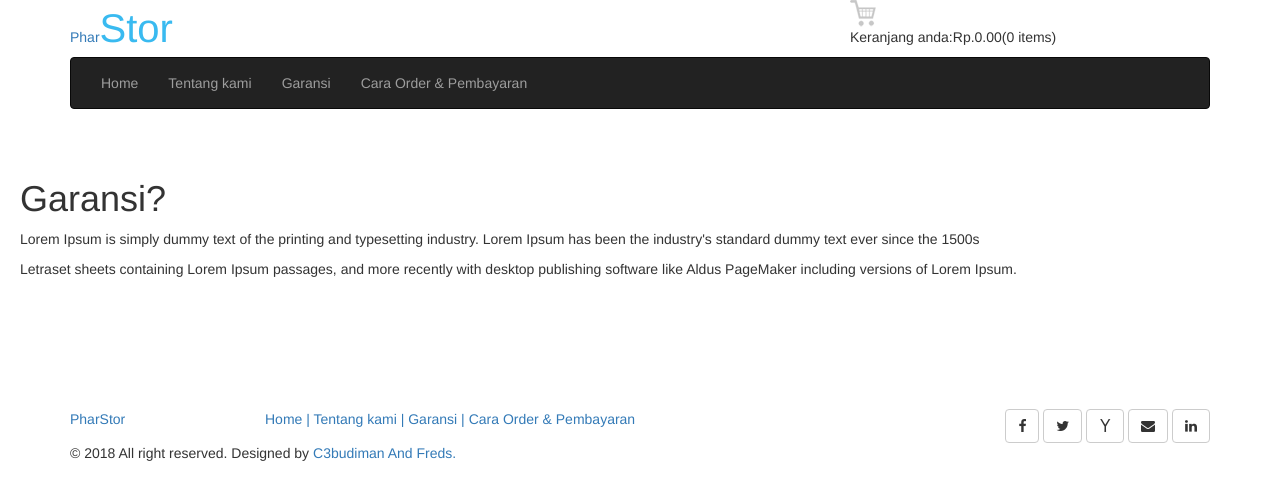
After one commit to c3budiman/Pharstor, a Django app: page /garansi/ in a window 1280 px wide. The commit adds this page. Shown: the top 500 px of the page. Run offline with Django 3.2, Linux system fonts and the light colour scheme; style sheets or scripts are compiled from the project's sources; parts of the project's set-up code (start-up, migrations or seed data) failed here and were passed over; some libraries are stand-ins or nearby versions.

Commit message:
adding pages, fixing  bugs

```diff
--- a/cart/templates/cart/detail.html
+++ b/cart/templates/cart/detail.html
@@ -36,7 +36,7 @@
                                 <input type="submit" value="Update" />
                             </form>
                         </td>
-                        <td><a href="{% url "cart:cart_remove" product.id %}">Hapus</a></td>
+                        <td><a class="btn btn-danger" href="{% url "cart:cart_remove" product.id %}"><i class="fa fa-trash"></i> Hapus</a></td>
                         <td class="num">Rp.{{ item.price }}</td>
                         <td class="num">Rp.{{ item.total_price }}</td>
                     </tr>
--- a/shop/templates/shop/base.html
+++ b/shop/templates/shop/base.html
@@ -39,9 +39,9 @@
                             <div class="collapse navbar-collapse" id="myNavbar">
                                 <ul class="nav navbar-nav site_nav_menu1"  >
                                     <li class="first " ><a href="/">Home</a></li>
-                                    <li><a href="#">Tentang kami</a></li>
-                                    <li><a href="#">Garansi</a></li>
-                                    <li><a href="#">Cara Order & Pembayaran</a></li>
+                                    <li><a href="/tentang">Tentang kami</a></li>
+                                    <li><a href="/garansi">Garansi</a></li>
+                                    <li><a href="/howtoorder">Cara Order & Pembayaran</a></li>
                                 </ul>
                             </div>
                         </div>
@@ -100,9 +100,9 @@
                                     <div class="collapse navbar-collapse" id="myNavbar">
                                         <ul class="nav navbar-nav site_nav_menu1"  >
                                           <li class="first " ><a href="/">Home</a></li>
-                                          <li><a href="#">Tentang kami</a></li>
-                                          <li><a href="#">Garansi</a></li>
-                                          <li><a href="#">Cara Order & Pembayaran</a></li>
+                                          <li><a href="/tentang">Tentang kami</a></li>
+                                          <li><a href="/garansi">Garansi</a></li>
+                                          <li><a href="/howtoorder">Cara Order & Pembayaran</a></li>
                                         </ul>
 
                                     </div>
@@ -114,7 +114,7 @@
                 </div>
             </div>
         </div>
-        <div style="padding-bottom:200px; margin:20px;" id="site_content">
+        <div style="padding-bottom:100px; margin:20px;" id="site_content">
             {% block content %}
             {% endblock %}
         </div>
@@ -134,9 +134,9 @@
                             <div class="col-md-7 col-sm-6 col-xs-12">
                                 <div id="footer_menu">
                                   <a href="/">Home | </a>
-                                  <a href="#">Tentang kami | </a>
-                                  <a href="#">Garansi | </a>
-                                  <a href="#">Cara Order & Pembayaran</a>
+                                  <a href="/tentang">Tentang kami | </a>
+                                  <a href="/garansi">Garansi | </a>
+                                  <a href="/howtoorder">Cara Order & Pembayaran</a>
                                 </div>
                             </div>
                             <div class="col-md-3 col-sm-3 col-xs-12">
--- /dev/null
+++ b/shop/templates/shop/laman/garansi.html
@@ -0,0 +1,15 @@
+{% extends "shop/base.html" %}
+{% load static %}
+
+{% block title %}
+    Tentang PharStor
+{% endblock %}
+
+
+{% block content %}
+<div style="margin-top:50px" class="contentText Static">
+    <h1>Garansi?</h1>
+    <p>Lorem Ipsum is simply dummy text of the printing and typesetting industry. Lorem Ipsum has been the industry's standard dummy text ever since the 1500s </p>
+    <p>Letraset sheets containing Lorem Ipsum passages, and more recently with desktop publishing software like Aldus PageMaker including versions of Lorem Ipsum.</p>
+</div>
+{% endblock %}
--- a/shop/templates/shop/product/list.html
+++ b/shop/templates/shop/product/list.html
@@ -2,7 +2,7 @@
 {% load static %}
 
 {% block title %}
-    {% if category %}{{ category.name }}{% else %}Products{% endif %}
+    {% if category %}PharStor | {{ category.name }}{% else %}PharStor{% endif %}
 {% endblock %}
 
 {% block content %}
--- a/shop/urls.py
+++ b/shop/urls.py
@@ -6,4 +6,7 @@ urlpatterns = [
     url(r'^$', views.product_list, name='product_list'),
     url(r'^category/(?P<category_slug>[\w\-]+)/$', views.product_list, name='product_list_by_category'),
     url(r'^product/(?P<product_slug>[\w\-]+)/$', views.product_detail, name='product_detail'),
+    url(r'^tentang/$', views.laman_tentang, name='laman_tentang'),
+    url(r'^garansi/$', views.laman_garansi, name='laman_garansi'),
+    url(r'^howtoorder/$', views.laman_howtoorder, name='laman_howtoorder'),
 ]
--- a/shop/views.py
+++ b/shop/views.py
@@ -28,3 +28,12 @@ def product_detail(request, product_slug):
         'product': product,
         'cart_add_form': cart_add_form
     })
+
+def laman_tentang(request):
+    return render(request, 'shop/laman/tentang.html')
+
+def laman_garansi(request):
+    return render(request, 'shop/laman/garansi.html')
+
+def laman_howtoorder(request):
+    return render(request, 'shop/laman/howtoorder.html')
```
Also changed, not shown: orders/templates/orders/order/create.html (+15 -4 lines), orders/templates/orders/order/created.html (+7 -3 lines), shop/templates/shop/laman/howtoorder.html (added, +15 -0 lines), shop/templates/shop/laman/tentang.html (added, +15 -0 lines), shop/templates/shop/product/detail.html (+15 -6 lines), static/dist/images/download.png (added).
